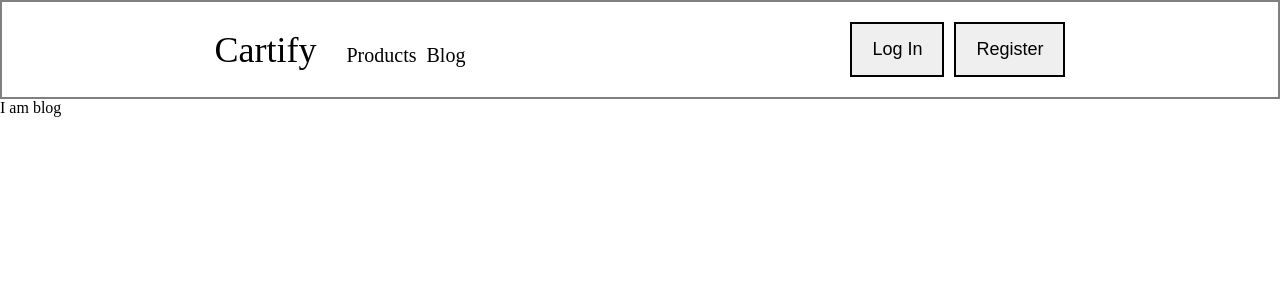
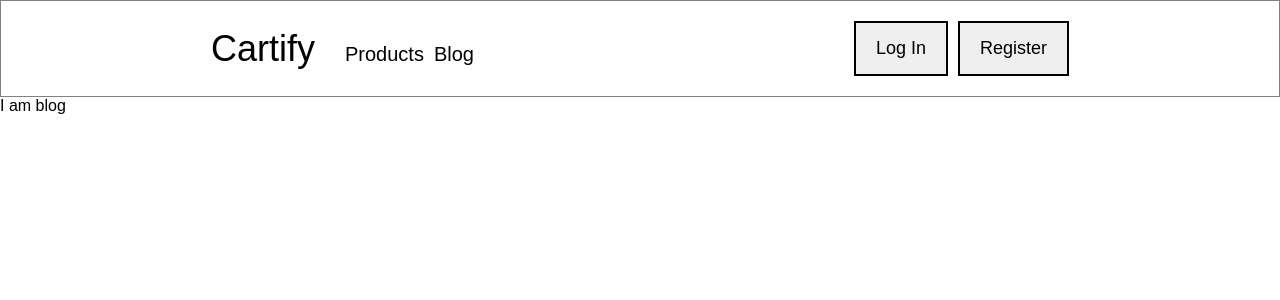
Before and after one commit to Hamzah-Amir/Django-course, a Django app: page /blog/ in a window 1280 px wide. Shown: the top 300 px of the page. Run offline with Django 5.2, Linux system fonts and the light colour scheme; parts of the project's set-up code (start-up, migrations or seed data) failed here and were passed over.

Commit message:
styles for base.html

```diff
--- a/Cartify/static/base.css
+++ b/Cartify/static/base.css
@@ -1,15 +1,17 @@
 *{
     padding: 0;
+    font-family: sans-serif;
     margin: 0;
 }
 
 nav {
     display: flex;
+    margin: auto;
     justify-content: space-around;
     max-width: 100%;
     align-items: center;
     padding: 20px;
-    border: 2px solid gray;
+    border: 1px solid gray;
 }
 
 
```
